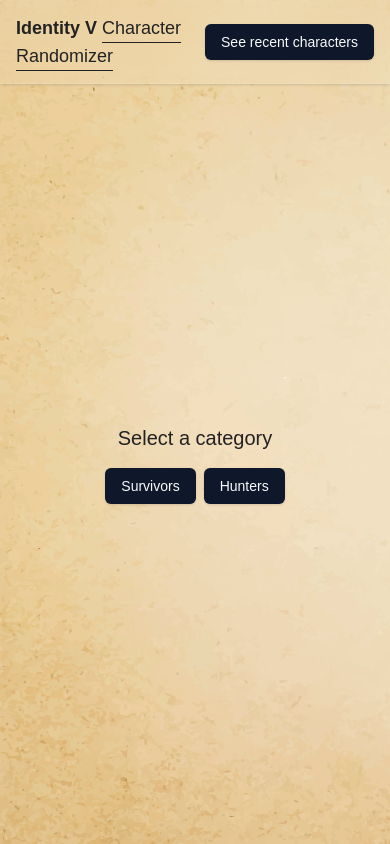
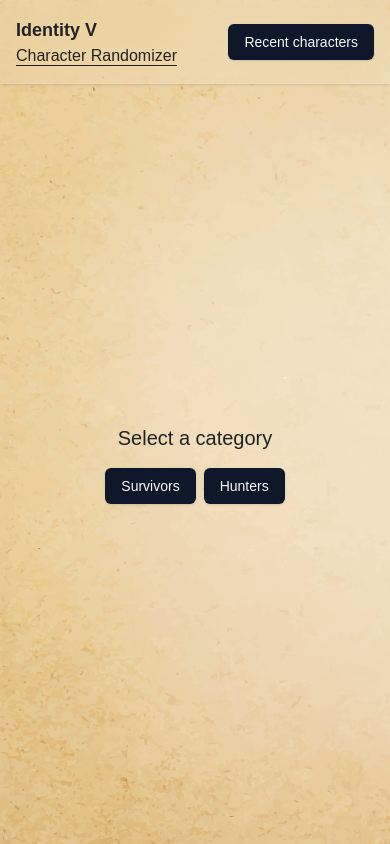
Before and after one commit to simonetimi/identity-v-character-randomizer, a Next.js app: page / in a window 390 px wide. Built offline with nearby package versions, Linux system fonts and the light colour scheme.

Commit message:
adjust header title so it fits better on mobile devices

```diff
--- a/components/Header.tsx
+++ b/components/Header.tsx
@@ -17,15 +17,13 @@
 
   return (
     <header className="sticky z-10 top-0 p-4 flex items-center border-b border-slate-100/20 h-[10dvh] shadow bg-white/10 backdrop-blur-lg">
-      <h1 className="lg:text-2xl text-lg">
-        <span className="font-bold">Identity V</span>{" "}
-        <span className="underline-offset-8 underline">
-          Character Randomizer
-        </span>
-      </h1>
+      <div className="flex flex-col">
+        <h1 className="lg:text-2xl text-lg font-bold">Identity V</h1>
+        <h2 className="underline-offset-4 underline">Character Randomizer</h2>
+      </div>
       <Button className="ml-auto" asChild>
         <Link href={linkUrl}>
-          {pathname === "/" ? "See recent characters" : "Back to randomizer"}
+          {pathname === "/" ? "Recent characters" : "Back"}
         </Link>
       </Button>
     </header>
```
